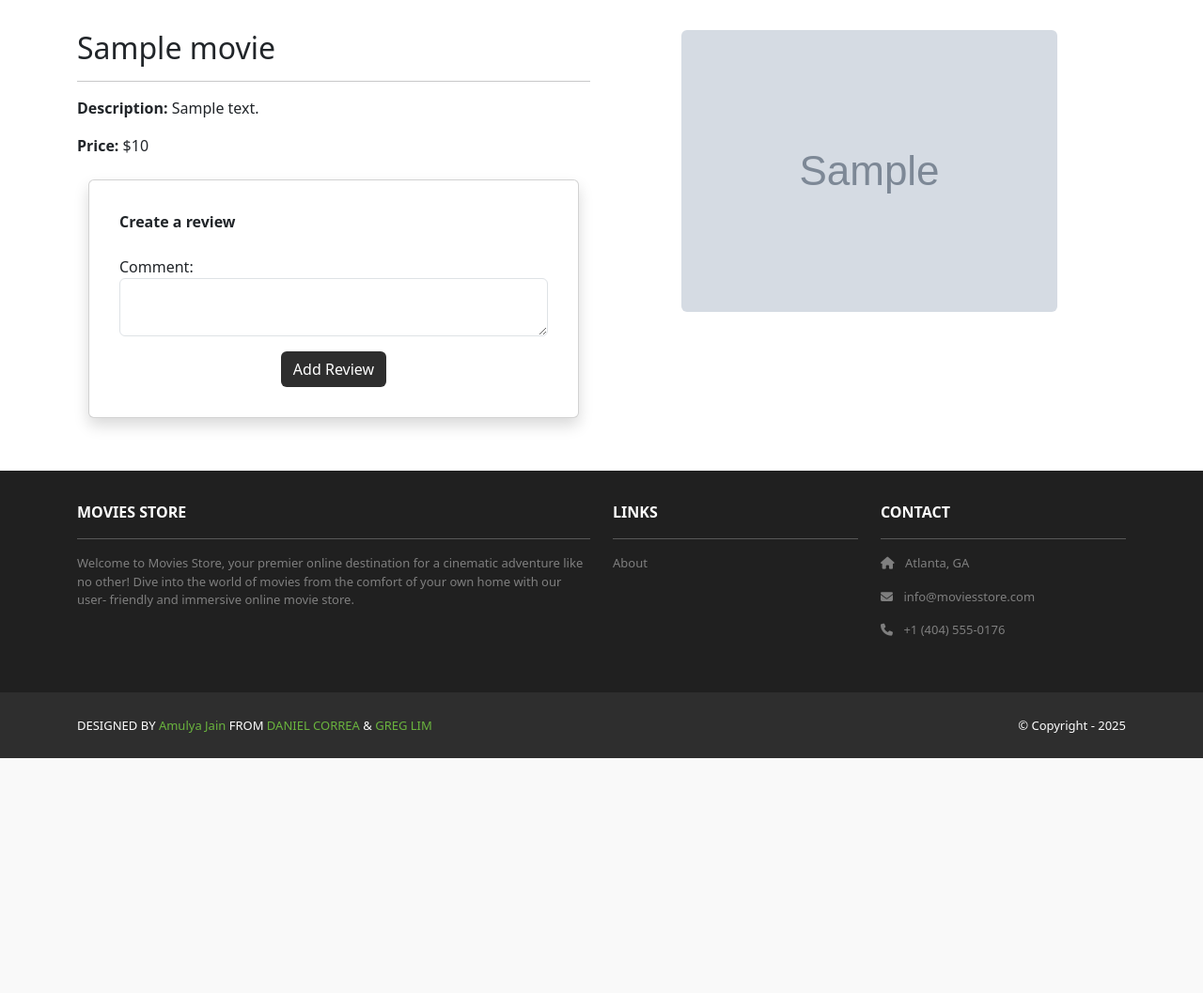
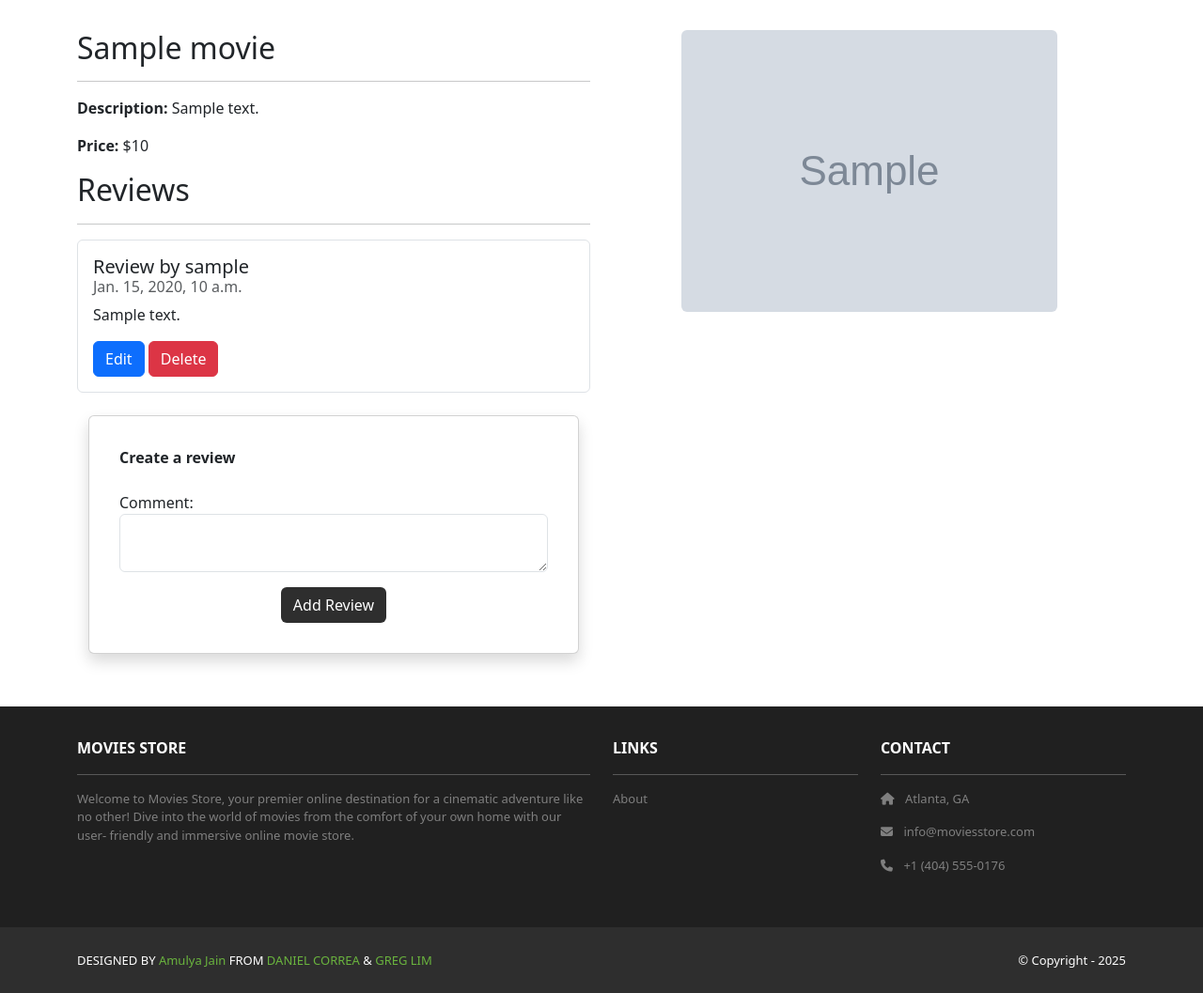
Before and after one commit to amuhak/GT-Movies-Store, a Django app: page /movies/1/ in a window 1280 px wide. Shown: the part 82-1139 px from the top of the page at 94% size. Before the commit the page ends 889 px from the top, so only its background shows below. Run offline with Django 5.2, Linux system fonts and the light colour scheme; a user stored in the database is signed in; tables that the repository leaves empty hold one stand-in row (values such as "Sample post"); grey boxes marked "Sample" are stand-in pictures; parts of the project's set-up code (start-up, migrations or seed data) failed here and were passed over; some libraries are stand-ins or nearby versions; some web fonts are replaced.

Commit message:
Add edit and delete reviews

```diff
--- a/movies/templates/movies/show.html
+++ b/movies/templates/movies/show.html
@@ -7,28 +7,53 @@
             <div class="col-md-6 mx-auto mb-3">
                 <h2>{{ template_data.movie.name }}</h2>
                 <hr/>
-                <p><b>Description:</b> {{template_data.movie.description }}</p>
+                <p><b>Description:</b> {{ template_data.movie.description }}</p>
                 <p><b>Price:</b> ${{ template_data.movie.price }}</p>
+
+                <h2>Reviews</h2>
+                <hr/>
+                <ul class="list-group">
+                    {% for review in template_data.reviews %}
+                    <li class="list-group-item pb-3 pt-3">
+                        <h5 class="card-title">
+                            Review by {{ review.user.username }}
+                        </h5>
+                        <h6 class="card-subtitle mb-2 text-muted">
+                            {{ review.date }}
+                        </h6>
+                        <p class="card-text">{{ review.comment }}</p>
+                        {% if user.is_authenticated and user == review.user %}
+                        <a class="btn btn-primary"
+                           href="{% url 'movies.edit_review' id=template_data.movie.id review_id=review.id %}">
+                            Edit
+                        </a>
+                        <a class="btn btn-danger"
+                           href="{% url 'movies.delete_review' id=template_data.movie.id review_id=review.id %}">
+                            Delete
+                        </a>
+                        {% endif %}
+                    </li>
+                    {% endfor %}
+                </ul>
+
                 {% if user.is_authenticated %}
                 <div class="container mt-4">
                     <div class="row justify-content-center">
                         <div class="col-12">
                             <div class="card shadow p-3 mb-4 rounded">
                                 <div class="card-body">
-                                    <b class="text-start">Create a review
-                                    </b><br/><br/>
-                                    <form method="POST" action=
-                                            "{% url 'movies.create_review' id=template_data.movie.id %}">
+                                    <b class="text-start">Create a review</b><br/><br/>
+                                    <form method="POST"
+                                          action="{% url 'movies.create_review' id=template_data.movie.id %}">
                                         {% csrf_token %}
                                         <p>
                                             <label for="comment">Comment:</label>
-                                            <textarea name="comment" required
-                                                      class="form-control"
+                                            <textarea name="comment" required class="form-control"
                                                       id="comment"></textarea>
                                         </p>
+
                                         <div class="text-center">
-                                            <button type="submit"
-                                                    class="btn bg-dark text-white">
+                                            <button type="submit" class="btn bg-dark text-white">
                                                 Add Review
                                             </button>
                                         </div>
@@ -41,8 +66,7 @@
                 {% endif %}
             </div>
             <div class="col-md-6 mx-auto mb-3 text-center">
-                <img src="{{ template_data.movie.image.url }}"
-                     class="rounded img-card-400"/>
+                <img src="{{ template_data.movie.image.url }}" class="rounded img-card-400"/>
             </div>
         </div>
     </div>
--- a/movies/urls.py
+++ b/movies/urls.py
@@ -4,5 +4,19 @@ from . import views
 urlpatterns = [
     path("", views.index, name="movies.index"),
     path("<int:id>/", views.show, name="movies.show"),
-    path("<int:id>/review/create/", views.create_review, name="movies.create_review"),
+    path(
+        "<int:id>/review/create/",
+        views.create_review,
+        name="movies.create_review",
+    ),
+    path(
+        "<int:id>/review/<int:review_id>/edit/",
+        views.edit_review,
+        name="movies.edit_review",
+    ),
+    path(
+        "<int:id>/review/<int:review_id>/delete/",
+        views.delete_review,
+        name="movies.delete_review",
+    ),
 ]
--- a/movies/views.py
+++ b/movies/views.py
@@ -1,4 +1,4 @@
-from django.shortcuts import render, redirect
+from django.shortcuts import render, redirect, get_object_or_404
 from .models import Movie, Review
 from django.contrib.auth.decorators import login_required
 
@@ -15,7 +15,8 @@ def index(request):
 
 def show(request, id):
     movie = Movie.objects.get(id=id)
-    template_data = {"title": movie.name, "movie": movie}
+    reviews = Review.objects.filter(movie=movie)
+    template_data = {"title": movie.name, "movie": movie, "reviews": reviews}
     return render(request, "movies/show.html", {"template_data": template_data})
 
 
@@ -31,3 +32,29 @@ def create_review(request, id):
         return redirect("movies.show", id=id)
     else:
         return redirect("movies.show", id=id)
+
+
+@login_required
+def edit_review(request, id, review_id):
+    review = get_object_or_404(Review, id=review_id)
+    if request.user != review.user:
+        return redirect("movies.show", id=id)
+    if request.method == "GET":
+        template_data = {"title": "Edit Review", "review": review}
+        return render(
+            request, "movies/edit_review.html", {"template_data": template_data}
+        )
+    elif request.method == "POST" and request.POST["comment"] != "":
+        review = Review.objects.get(id=review_id)
+        review.comment = request.POST["comment"]
+        review.save()
+        return redirect("movies.show", id=id)
+    else:
+        return redirect("movies.show", id=id)
+
+
+@login_required
+def delete_review(request, id, review_id):
+    review = get_object_or_404(Review, id=review_id, user=request.user)
+    review.delete()
+    return redirect("movies.show", id=id)
```
Also changed, not shown: movies/templates/movies/edit_review.html (added, +26 -0 lines).
